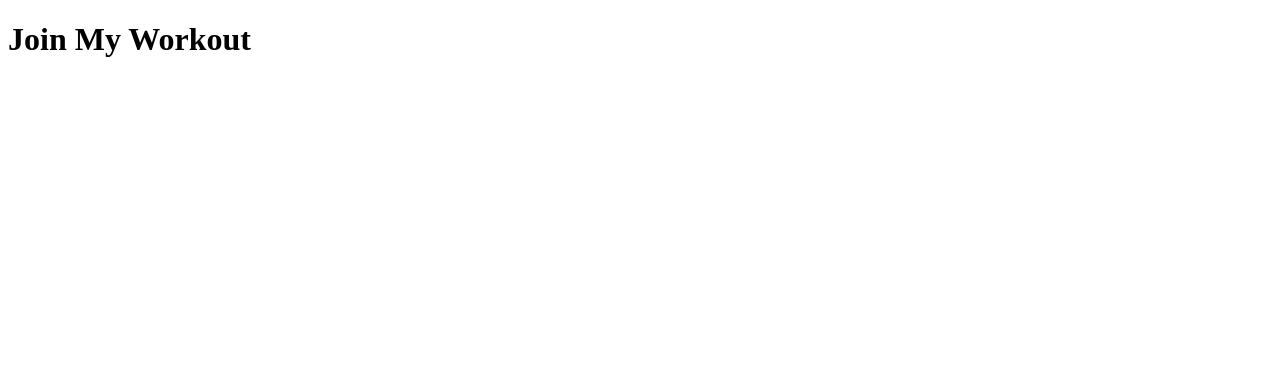
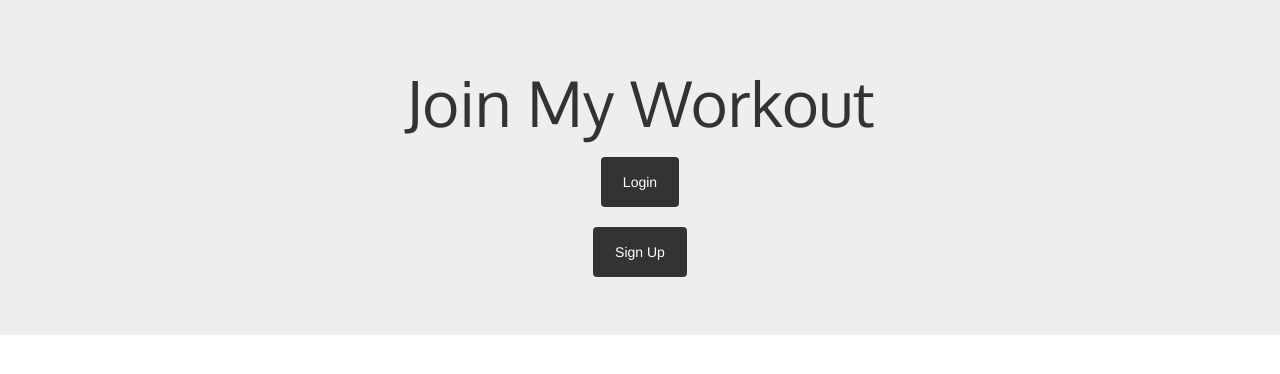
Before and after one commit to ErnestChan/joinmyworkout, a Django app: page / in a window 1280 px wide. Shown: the top 374 px of the page. Run offline with Django 3.2, Linux system fonts and the light colour scheme; some libraries are stand-ins or nearby versions.

Commit message:
Updated home page slightly, added support for static files.

```diff
--- /dev/null
+++ b/project_code/joinmyworkout/static/joinmyworkout/index-styles.css
@@ -0,0 +1,16 @@
+.title {
+  font-family: Oxygen, sans-serif;
+  font-size: 8vw;
+}
+
+.jumbotron {
+  text-align: center;
+}
+
+.btn {
+  background: #333;
+  color: #fff;
+  margin: 10px;
+  padding: 1em 1.5em;
+  text-decoration: none;
+}
--- a/project_code/joinmyworkout/templates/joinmyworkout/index.html
+++ b/project_code/joinmyworkout/templates/joinmyworkout/index.html
@@ -1,5 +1,5 @@
 <!DOCTYPE html>
-<html>
+<html lang="en">
 <head>
   <meta http-equiv="X-UA-Compatible" content="IE=edge">
   <meta charset="utf-8" />
@@ -7,9 +7,32 @@
 
   <title>Home | Join My Workout</title>
 
+  <!-- Bootstrap -->
+  <link href="https://maxcdn.bootstrapcdn.com/bootstrap/3.3.7/css/bootstrap.min.css"
+  rel="stylesheet"
+  integrity="sha384-BVYiiSIFeK1dGmJRAkycuHAHRg32OmUcww7on3RYdg4Va+PmSTsz/K68vbdEjh4u"
+  crossorigin="anonymous" />
 
+  <link rel="stylesheet" href="https://fonts.googleapis.com/css?family=Oxygen" />
+
+  {% load static %}
+  <link rel="stylesheet" type="text/css" href="{% static 'joinmyworkout/index-styles.css' %}" />
 </head>
 <body>
-  <h1>Join My Workout</h1>
+  <div class="jumbotron">
+    <h1 class="title">Join My Workout</h1>
+    <div class="row">
+      <div class="col-lg-4"></div>
+      <div class="col-lg-4">
+        <a href="#" class="btn">Login</a>
+      </div>
+    </div>
+    <div class="row">
+      <div class="col-lg-4"></div>
+      <div class="col-lg-4">
+        <a href="#" class="btn">Sign Up</a>
+      </div>
+    </div>
+  </div>
 </body>
 </html>
--- a/project_code/mysite/settings.py
+++ b/project_code/mysite/settings.py
@@ -120,3 +120,7 @@ USE_TZ = True
 
 STATIC_URL = '/static/'
 STATIC_ROOT = os.path.join(BASE_DIR, 'static')
+
+STATICFILES_DIRS = [
+    os.path.join(BASE_DIR, "static"),
+]
```
Also changed, not shown: 1 other file.
